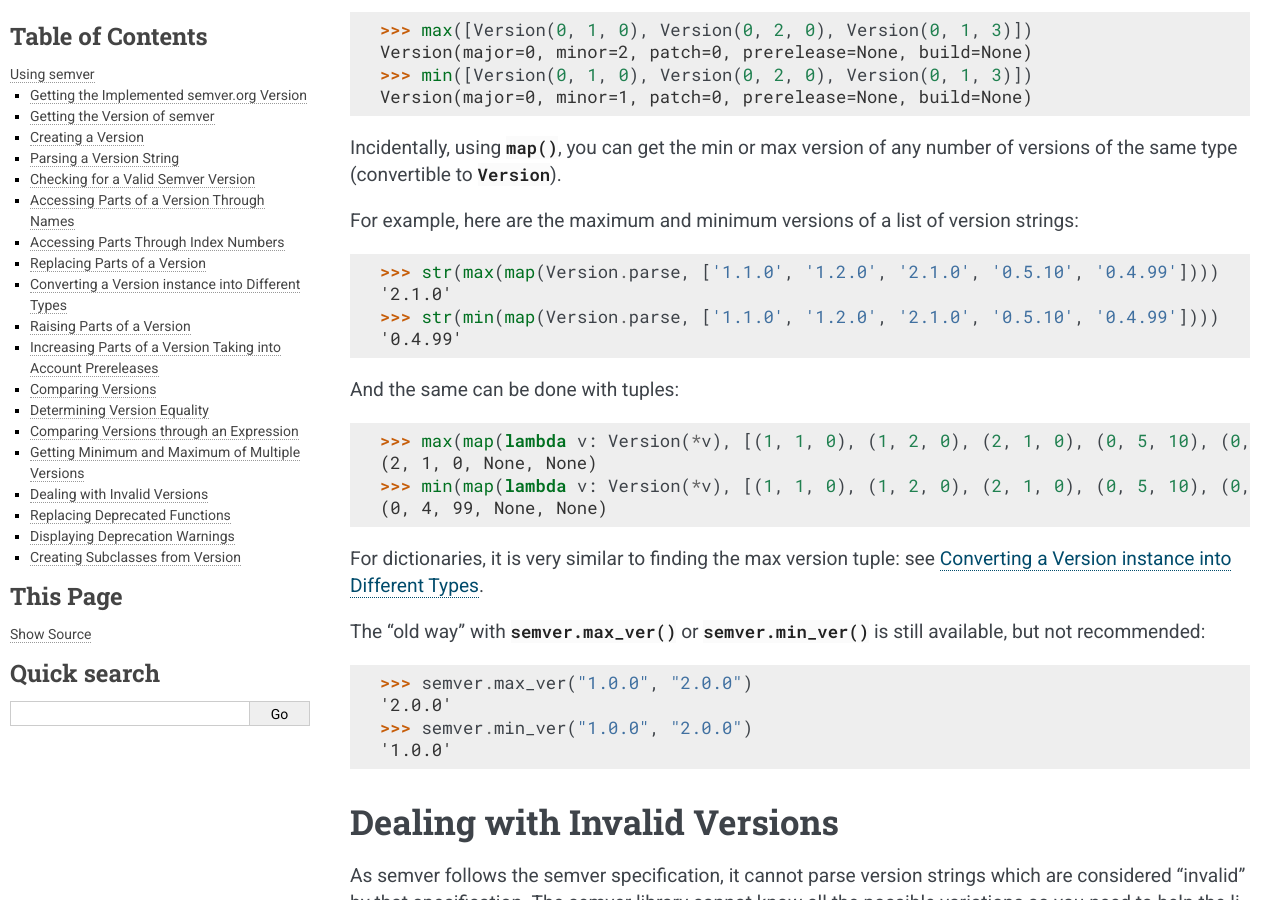
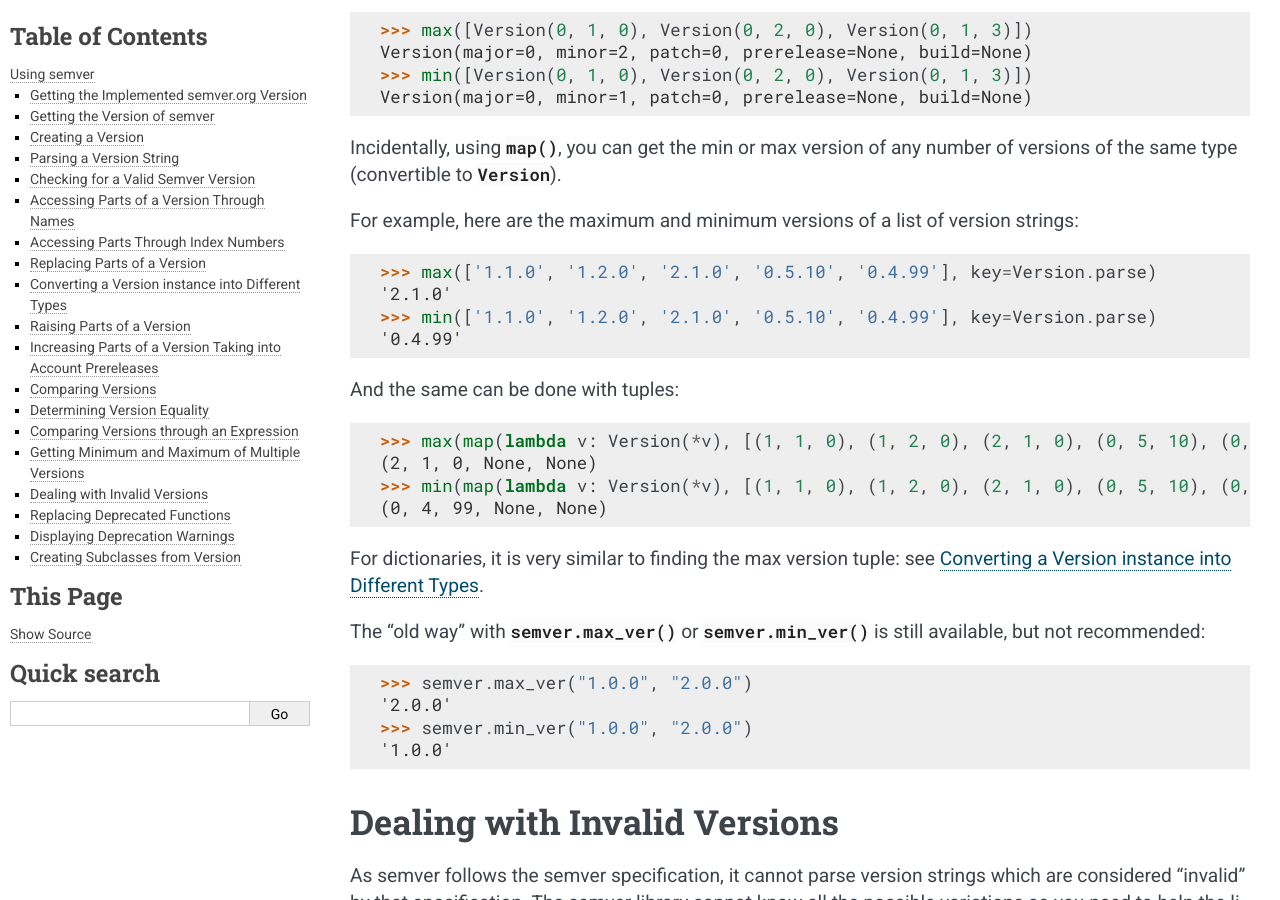
Before and after one commit to python-semver/python-semver, a Sphinx documentation site: the page built from docs/usage.rst, in a window 1280 px wide and 900 px high, scrolled down 11278 px. Built offline with Sphinx 7.4.7, drawn with Linux system fonts in a browser that asks for light colours.

Commit message:
Improve documentation for semver max/min; fix #337

```diff
--- a/docs/migratetosemver3.rst
+++ b/docs/migratetosemver3.rst
@@ -20,7 +20,7 @@ Use Version instead of VersionInfo
 The :class:`VersionInfo` has been renamed to :class:`Version`
 to have a more succinct name.
 An alias has been created to preserve compatibility but
-using old name has been deprecated.
+using the old name has been deprecated.
 
 If you still need the old version, use this line:
 
--- a/docs/usage.rst
+++ b/docs/usage.rst
@@ -546,9 +546,9 @@ For example, here are the maximum and minimum versions of a list of version stri
 
 .. code-block:: python
 
-    >>> str(max(map(Version.parse, ['1.1.0', '1.2.0', '2.1.0', '0.5.10', '0.4.99'])))
+    >>> max(['1.1.0', '1.2.0', '2.1.0', '0.5.10', '0.4.99'], key=Version.parse)
     '2.1.0'
-    >>> str(min(map(Version.parse, ['1.1.0', '1.2.0', '2.1.0', '0.5.10', '0.4.99'])))
+    >>> min(['1.1.0', '1.2.0', '2.1.0', '0.5.10', '0.4.99'], key=Version.parse)
     '0.4.99'
 
 And the same can be done with tuples:
```
